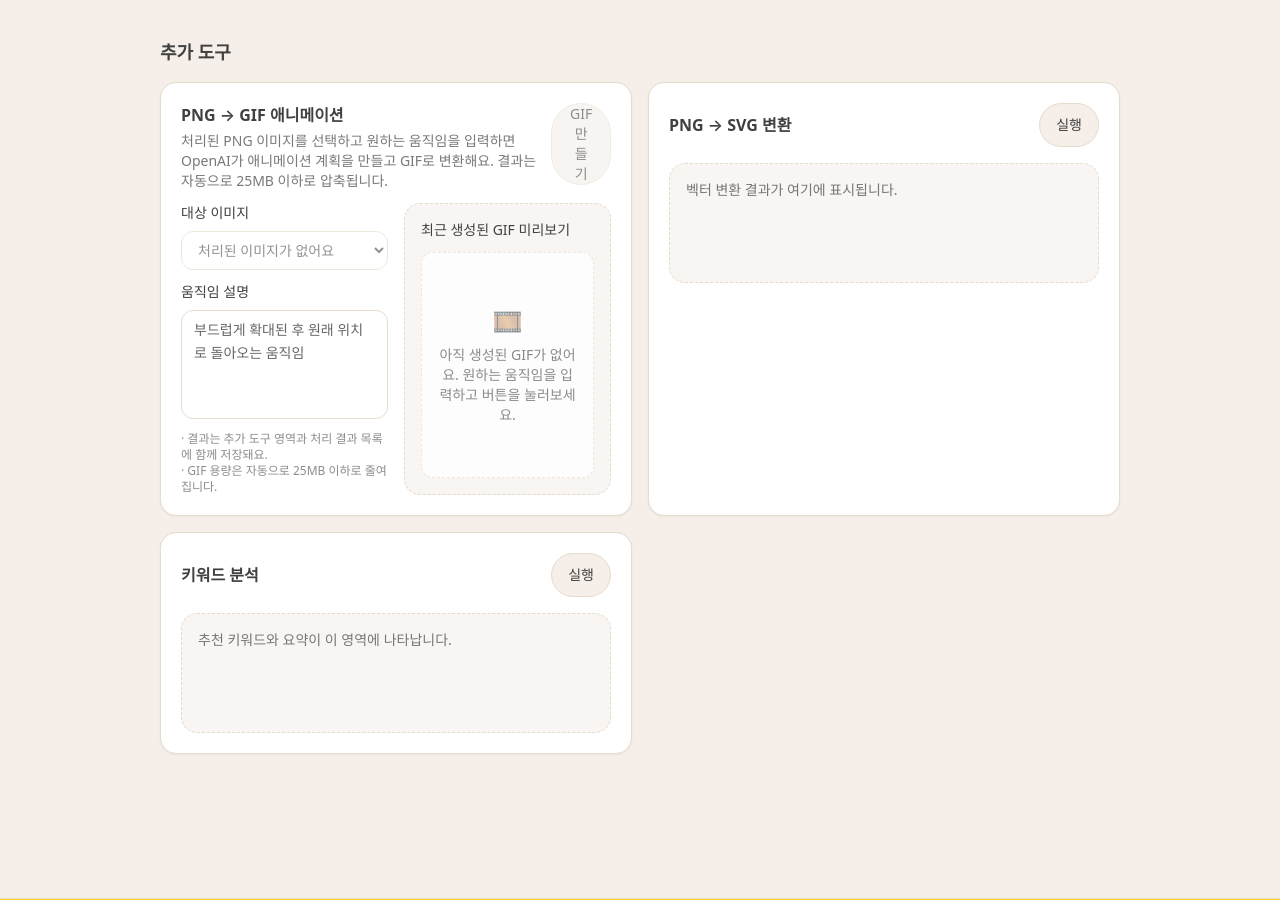
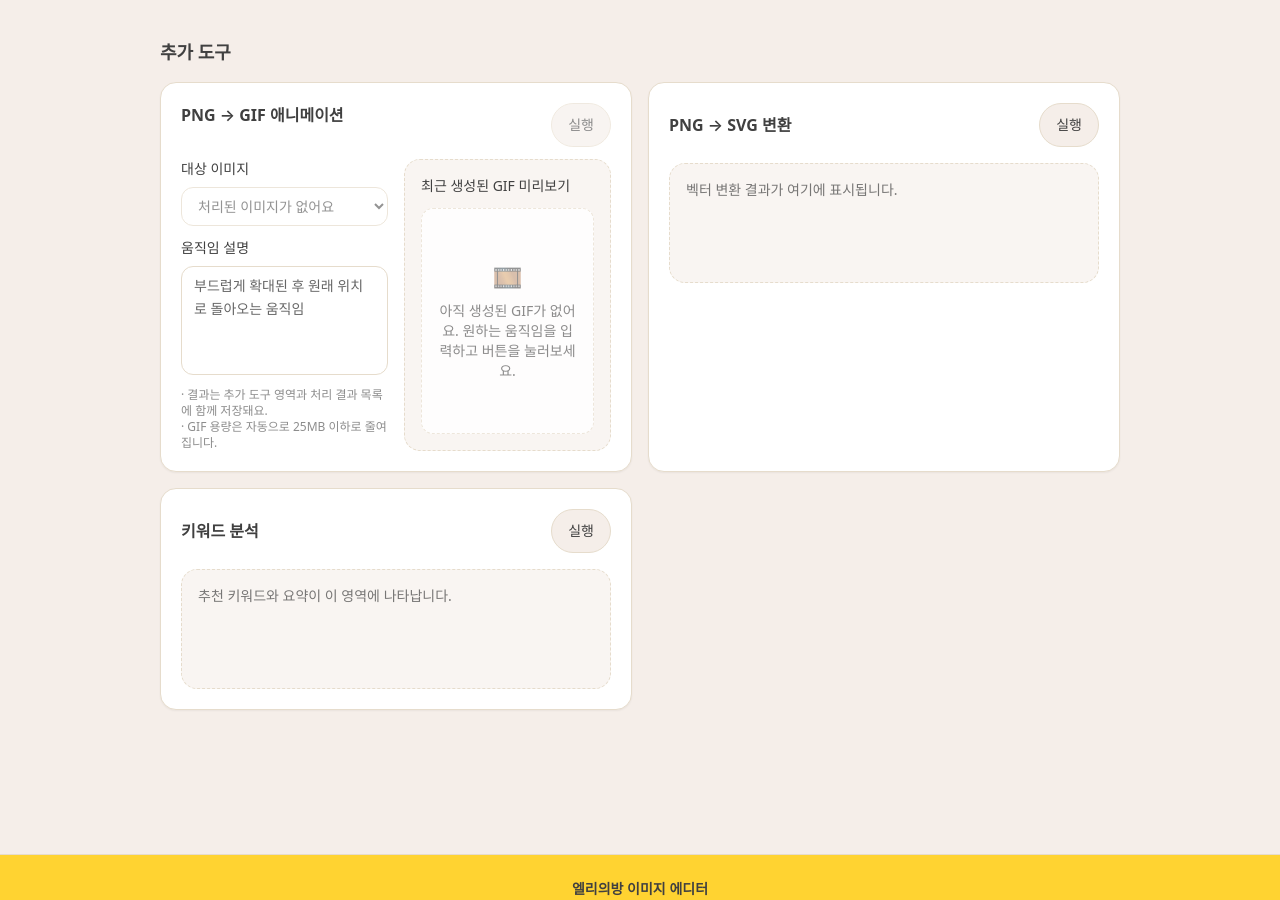
Before and after one commit to elliesbang/Image-Editor-2, a React (Vite) app: page / in a window 1280 px wide. Shown: the part 1348-2248 px from the top of the page. Built offline with nearby package versions, Linux system fonts and the light colour scheme; a web font is replaced by a local one.

Commit message:
Adjust PNG to GIF tool copy

```diff
--- a/src/components/tools/PngToGifTool.tsx
+++ b/src/components/tools/PngToGifTool.tsx
@@ -108,9 +108,6 @@ function PngToGifTool() {
         <div className="flex items-start justify-between gap-3">
           <div>
             <h3 className="text-base font-semibold text-ellie-text">PNG → GIF 애니메이션</h3>
-            <p className="mt-1 text-sm text-ellie-text/70">
-              처리된 PNG 이미지를 선택하고 원하는 움직임을 입력하면 OpenAI가 애니메이션 계획을 만들고 GIF로 변환해요. 결과는 자동으로 25MB 이하로 압축됩니다.
-            </p>
           </div>
           <button
             type="button"
@@ -118,7 +115,7 @@ function PngToGifTool() {
             disabled={!selectedImage || isGenerating || isProcessing}
             className="min-h-[44px] rounded-full border border-ellie-border bg-ellie-ivory px-4 text-sm font-medium text-ellie-text transition-colors hover:bg-ellie-hover disabled:cursor-not-allowed disabled:opacity-60"
           >
-            {isGenerating ? '생성 중…' : 'GIF 만들기'}
+            {isGenerating ? '실행 중…' : '실행'}
           </button>
         </div>
 
```
